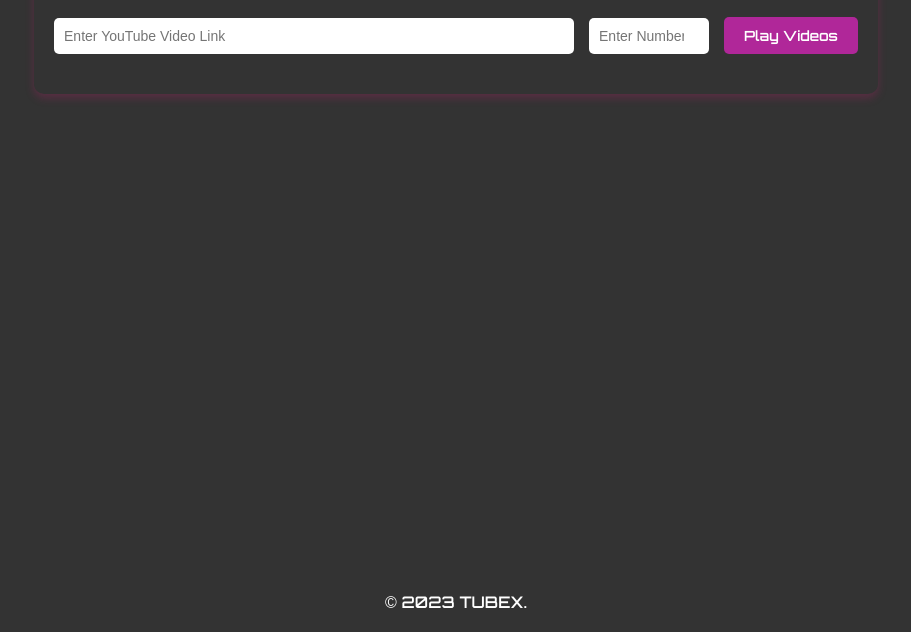
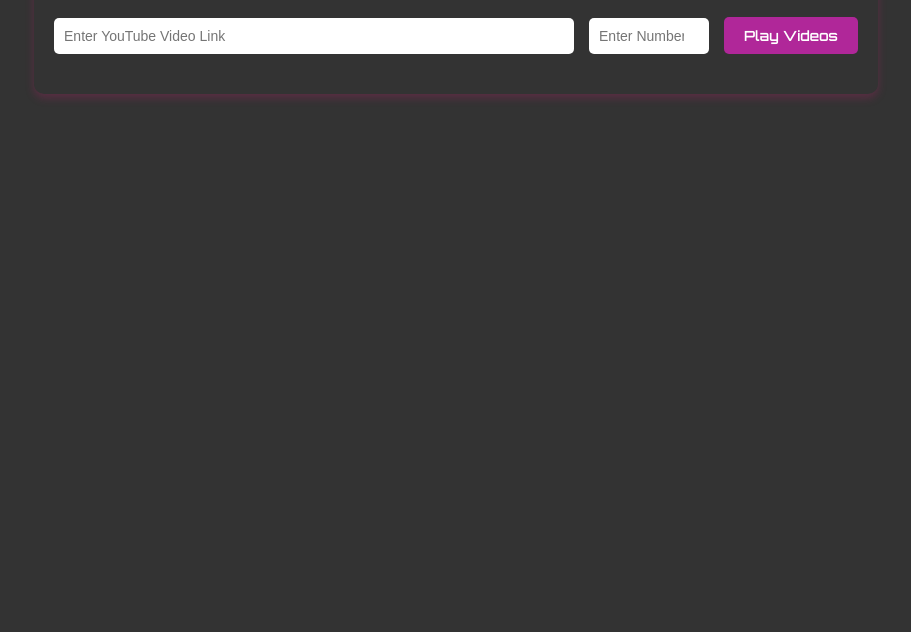
Before and after one commit to Encryptingg/Tubex, a plain HTML site: page index.html in a window 1280 px wide. Shown: the part 168-800 px from the top of the page, without its empty margins (184-1095 px from the left). Drawn offline with Linux system fonts and the light colour scheme.

Commit message:
Update index.html

```diff
--- a/index.html
+++ b/index.html
@@ -33,9 +33,6 @@
     </div>
 </div>
 </div>
-<footer>
-    <p>&copy; 2023 TUBEX.</p>
-</footer>
 <script src="script.js"></script>
 </body>
 </html>
```
